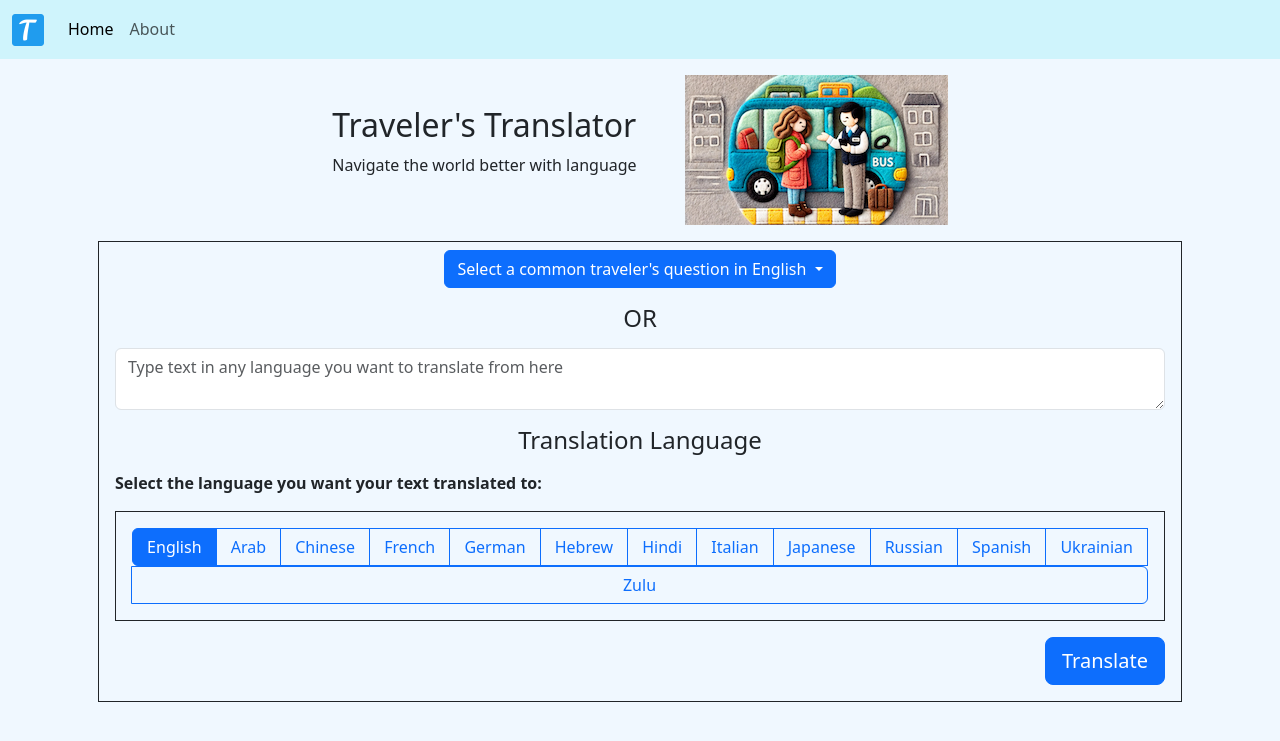
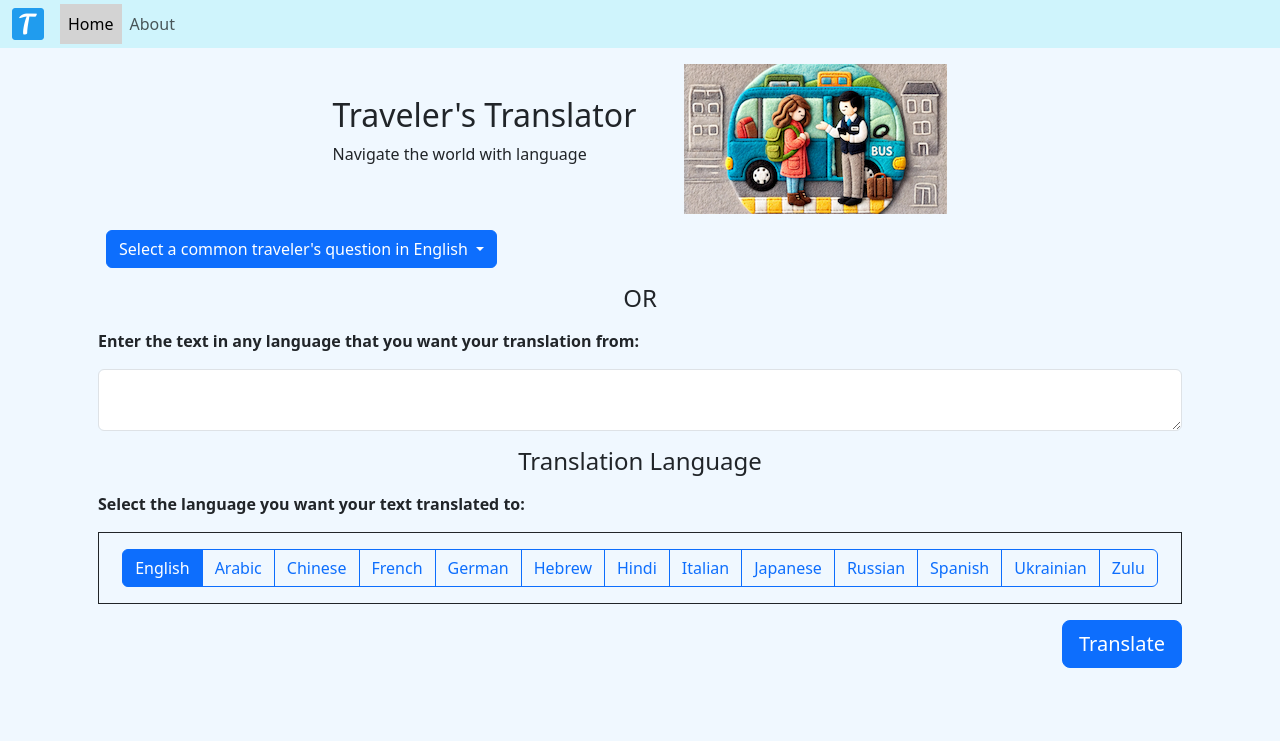
Before and after one commit to rebeccapeltz/FlaskTranslation, a Flask app: page / in a window 1280 px wide. Shown: the top 741 px of the page. Run offline with Flask 3, Linux system fonts and the light colour scheme.

Commit message:
refactor css;cleanup code;adjust style

```diff
--- a/app.py
+++ b/app.py
@@ -1,15 +1,12 @@
-from flask import Flask, render_template, request, jsonify, send_file, Response
+from flask import Flask, render_template, request, jsonify, send_file
 import traceback
 import requests
 import time
 import azure.cognitiveservices.speech as speechsdk
-import base64
-
 import io
 import struct
+import os
 
-# Importing the required libraries
-import os
 from dotenv import load_dotenv
 load_dotenv()
 
@@ -22,20 +19,16 @@ speechKey = os.environ.get('SPEECH_KEY')
 app = Flask(__name__)
 app.config['TEMPLATES_AUTO_RELOAD'] = True
 
-languages = {"ar": "Arab", "zh": "Chinese", \
+languages = {"ar": "Arabic", "zh": "Chinese", \
              "en": "English", "fr": "French", "de": "German", \
              "he": "Hebrew", "it": "Italian", "ja": "Japanese", "ru": "Russian", \
-             "es": "Spanish", "uk": "Ukraine", "zu": "Zulu", "hi": "Hindi"}
+             "es": "Spanish", "uk": "Ukrainian", "zu": "Zulu", "hi": "Hindi"}
 
 
 # get latest version of html imports
 @app.context_processor
 def inject_now():
     return {'now': lambda: str(int(time.time()))}
-
-
-# def index_get():
-#     return render_template('index.html')
 
 @app.route("/about", methods=["GET"])
 def about():
@@ -46,26 +39,17 @@ def index():
     if request.method == 'POST':
         # Read the values from the form
         text_to_translate = request.form['text']
-        # print(text_to_translate)
         target_language_code = request.form['language']
-        # print(target_language_code)
-
-        # Load the values from .env
-        key = os.getenv("TRANSLATOR_KEY")
-        endpoint = os.getenv("TEXT_TRANSLATION_ENDPOINT")
-        location = os.getenv('LOCATION')
 
         # Set up the header information
         headers = {
             'Ocp-Apim-Subscription-Key': key,
-            'Ocp-Apim-Subscription-Region': location,
+            'Ocp-Apim-Subscription-Region': region,
             'Content-type': 'application/json'
         }
 
-        # Create the body of the request with the text to be
-        # translated
+        # Create the body of the request with the text to be translated
         body = [{'text': text_to_translate}]
-        # print('body', body)
 
         # Make the call using post
         response = requests.post(endpoint, headers=headers, json=body, params={"to": target_language_code})
@@ -73,16 +57,10 @@ def index():
         # Check the response
         if response.status_code == 200:
             json_response = response.json()
-
-            # print(json_response)
-
             translated_text = json_response[0]['translations'][0]['text']
-            # print(f"Translated text: {translated_text}")
-
             detected_language_code = json_response[0]['detectedLanguage']['language']
             detected_language_score = json_response[0]['detectedLanguage']['score']
-            # print("detected", detected_language_code, detected_language_score)
-
+#
             return render_template(
                 'results.html',
                 translated_text=translated_text,
@@ -100,46 +78,6 @@ def index():
         return render_template('index.html')
 
 
-def is_valid_wav(byte_stream):
-
-    try:
-        # Read the first 12 bytes of the byte stream for header validation
-        byte_stream.seek(0)  # Reset to the beginning of the stream
-        header = byte_stream.read(12)  # Read the RIFF, size, and WAVE parts
-
-        print('first 4 bytes',header[:4])
-        print('bytestream 8:12',header[8:12])
-
-        # Check RIFF header
-        if header[:4] != b'RIFF':
-            return False
-        # Check WAVE format
-        if header[8:12] != b'WAVE':
-            return False
-
-        # Additional checks for "fmt " and "data" chunks (optional but recommended)
-        while True:
-            chunk_header = byte_stream.read(8)  # Read chunk header (name + size)
-            if len(chunk_header) < 8:  # End of stream
-                break
-            chunk_name = chunk_header[:4]
-            chunk_size = int.from_bytes(chunk_header[4:], byteorder='little')
-
-            if chunk_name == b'fmt ':
-                fmt_chunk = byte_stream.read(chunk_size)
-                # Add checks for format (e.g., PCM = 1)
-            elif chunk_name == b'data':
-                # Data chunk found - validation complete
-                return True
-            else:
-                # Skip over unknown chunks
-                byte_stream.seek(chunk_size, 1)
-
-        return False
-    except Exception as e:
-        print(f"Error validating WAV stream: {e}")
-        return False
-
 def pcm_to_wav(audio_data, num_channels, sample_rate, bits_per_sample):
     # Calculate sizes
     byte_rate = sample_rate * num_channels * bits_per_sample // 8
@@ -149,8 +87,6 @@ def pcm_to_wav(audio_data, num_channels, sample_rate, bits_per_sample):
     audio_data.seek(0)
     pcm_data = audio_data.read()
     data_size = len(pcm_data)
-
-    # data_size = len(pcm_data)
     file_size = 36 + data_size
 
     # Build RIFF/WAVE header
@@ -193,21 +129,7 @@ def generate_speech(text, language, voice_name):
         if result.reason == speechsdk.ResultReason.SynthesizingAudioCompleted:
             print("Speech synthesized successfully.")
             audio_data = audio_output_callback.close()
-            # print("type audio data:", audio_data)
-
-
-            # audio_data.seek(0)  # Reset to the start
-            # raw_bytes = audio_data.read(32)  # Read the first 32 bytes
-            # print("Raw bytes of audio data:",  raw_bytes)
-
-
-            # print("audio data first 44 bytes:",audio_data.read(32))
-            # audio_data.seek(0, 2)  # Move the pointer to the end of the stream
-            # data_length = audio_data.tell()  # Get the current position (i.e., the size in bytes)
-            # audio_data.seek(0)  # Reset the pointer back to the start for further processing
-
-
-            audio_data.seek(0)  # Reset to the start
+            audio_data.seek(0)
             audio_data_with_header = pcm_to_wav(audio_data, num_channels=1, sample_rate=24000, bits_per_sample=16)
             audio_data_with_header.seek(0)
             return audio_data_with_header
@@ -215,7 +137,7 @@ def generate_speech(text, language, voice_name):
             raise Exception("Speech synthesis failed.")
     except Exception as e:
         print(f"Error in generate_speech: {e}")
-        raise
+        raise Exception("Error in generate_speech")
 
 
 class InMemoryStream(speechsdk.audio.PushAudioOutputStreamCallback):
@@ -237,11 +159,8 @@ def synthesize():
     text_to_speak = request.args.get('input_text')
     voice = request.args.get('voice')
     language = request.args.get('language')
-    print('text',text_to_speak,'language',language,'voice',voice)
     if not text_to_speak:
         return jsonify({"error": "Missing 'text' parameter"}), 400
-
-    print(text_to_speak,language,voice)
 
     try:
         audio_stream = generate_speech(text_to_speak,language, voice)
@@ -254,7 +173,6 @@ def synthesize():
 
 @app.route('/start_recognition', methods=['GET'])
 def start_recognition():
-    # print("start recognition")
     speech_config = speechsdk.SpeechConfig(subscription=speechKey, region=region)
     speech_recognizer = speechsdk.SpeechRecognizer(speech_config=speech_config)
     speech_recognition_result = speech_recognizer.recognize_once_async().get()
--- /dev/null
+++ b/static/css/style.css
@@ -0,0 +1,39 @@
+html {
+    font-size: calc(.2em + 1vw);
+}
+body {
+    background-color: aliceblue;
+}
+.background {
+    background-color: aliceblue;
+}
+.active {
+    background-color: lightgray;
+    }
+
+/* home page */
+.select-question {
+    text-align: center;
+}
+
+
+/* results */
+#speakOriginal,
+#speakTranslated {
+    display: block;
+}
+
+.text-font {
+    font-family: 'Courier New', Times, serif;
+}
+
+.translation {
+    color: #2832c2;
+}
+.scrollable-paragraph{
+    height: 200px;
+    overflow-y: auto;
+}
+.short-navbar{
+    height: 3rem;
+}
--- a/templates/index.html
+++ b/templates/index.html
@@ -11,29 +11,14 @@
         integrity="sha384-ka7Sk0Gln4gmtz2MlQnikT1wXgYsOg+OMhuP+IlRH9sENBO0LRn5q+8nbTov4+1p"
         crossorigin="anonymous"></script>
     <title>Translation and Synthesis</title>
-    <style>
-        html {
-            font-size: calc(.2em + 1vw);
-        }
-
-        body {
-            background-color: aliceblue;
-        }
-
-        .background {
-            background-color: aliceblue;
-        }
-
-        .select-question {
-            text-align: center;
-        }
-    </style>
+    <link rel="stylesheet" href="{{ url_for('static', filename='css/style.css', v=now()) }}">
 </head>
 
 <body>
-    <nav class="navbar navbar-expand-lg bg-info-subtle">
+    <nav class="navbar navbar-expand-lg bg-info-subtle short-navbar">
         <div class="container-fluid">
-            <a class="navbar-brand" href="#"><img src="{{ url_for('static', filename='images/favicon.png', v=now()) }}"></a>
+            <a class="navbar-brand" href="#"><img src="{{ url_for('static', filename='images/favicon.png', v=now()) }}"
+                    alt="brand logo"></a>
             <button class="navbar-toggler" type="button" data-bs-toggle="collapse" data-bs-target="#navbarNavAltMarkup"
                 aria-controls="navbarNavAltMarkup" aria-expanded="false" aria-label="Toggle navigation">
                 <span class="navbar-toggler-icon"></span>
@@ -48,24 +33,23 @@
     </nav>
     <div class="container">
         <div class="d-flex gap-5 justify-content-center m-3">
-            <div class="d-flex align-items-center" style="height: h-100"> <!--  or use h-100 (for 100% height)  -->
+            <div class="d-flex align-items-center" style="height: h-100">
                 <div>
                     <h2 class="">Traveler's Translator</h2>
-                    <p>Navigate the world better with language</p>
+                    <p>Navigate the world with language</p>
                 </div>
             </div>
             <div>
                 <img src="{{url_for('static', filename='images/ask_bus_driver_150.png')}}" alt="Ask the bus driver"
-                    class="img-fluid" alt="Responsive image">
+                    class="img-fluid">
             </div>
         </div>
 
 
+
         <form id="myForm" method="POST">
-
-
-            <div class="border border-dark m-3 ">
-                <div class="dropdown m-2  select-question">
+            <div class="m-3">
+                <div class="text-start dropdown m-2  select-question">
                     <button class="btn btn-primary dropdown-toggle" type="button" id="dropdownMenuButton1"
                         data-bs-toggle="dropdown" aria-expanded="false">
                         Select a common traveler's question in English
@@ -74,7 +58,6 @@
                         <li><a class="dropdown-item" href="#">Where is the nearest ATM?</a></li>
                         <li><a class="dropdown-item" href="#">How much is a taxi to the airport?</a></li>
                         <li><a class="dropdown-item" href="#">What's the best way to get to the museum?</a></li>
-
                         <li><a class="dropdown-item" href="#">Is this tap water safe to drink?</a></li>
                         <li><a class="dropdown-item" href="#">Where can I find a good local restaurant?</a></li>
                         <li><a class="dropdown-item" href="#">Do you have Wi-Fi?</a></li>
@@ -82,28 +65,26 @@
                         <li><a class="dropdown-item" href="#">How much does a bus ticket cost?</a></li>
                         <li><a class="dropdown-item" href="#">Is there a tourist information center nearby?</a></li>
                         <li><a class="dropdown-item" href="#">What time does the market open?</a></li>
-
                         <li><a class="dropdown-item" href="#">Can I pay with a credit card?</a></li>
                         <li><a class="dropdown-item" href="#">Where can I exchange currency?</a></li>
                         <li><a class="dropdown-item" href="#">Is it safe to walk here at night?</a></li>
                         <li><a class="dropdown-item" href="#">Where is the train station?</a></li>
                         <li><a class="dropdown-item" href="#">How far is it to the beach?</a></li>
-
                         <li><a class="dropdown-item" href="#">Is there a laundry service here?</a></li>
                         <li><a class="dropdown-item" href="#">What is the local specialty dish?</a></li>
                         <li><a class="dropdown-item" href="#">Does this bus go to the city center?</a></li>
                         <li><a class="dropdown-item" href="#">Where can I buy a local SIM card?</a></li>
-
                     </ul>
                 </div>
-                <div class="text-center m-3">
-                    <h4>OR</h4>
-                </div>
-
+            </div>
+            <div class="text-center m-3">
+                <h4>OR</h4>
+            </div>
+            <div class="x-3 m-3"><span class="fw-bold">Enter the text in any language that you want your translation from:</span>
+               </div>
                 <div class="text-center m-3">
                     <div class="form-group">
-                        <textarea placeholder="Type text in any language you want to translate from here" name="text"
-                            id="input_text" cols="15" rows="2" class="form-control"></textarea>
+                        <textarea id="input_text" name="text" cols="15" rows="2" class="form-control"></textarea>
                     </div>
                 </div>
 
@@ -120,7 +101,7 @@
 
                         <input type="radio" value="ar" class="btn-check" name="language" id="btnradio0"
                             autocomplete="off">
-                        <label class="btn btn-outline-primary" for="btnradio0">Arab</label>
+                        <label class="btn btn-outline-primary" for="btnradio0">Arabic</label>
 
                         <input type="radio" value="zh" class="btn-check" name="language" id="btnradio9"
                             autocomplete="off">
@@ -175,6 +156,7 @@
 
         </form>
     </div>
+
     <script src="{{ url_for('static', filename='js/askQuestion.js', v=now()) }}"></script>
 
 </body>
```
Also changed, not shown: templates/about.html (+5 -18 lines), templates/results.html (+5 -7 lines).
